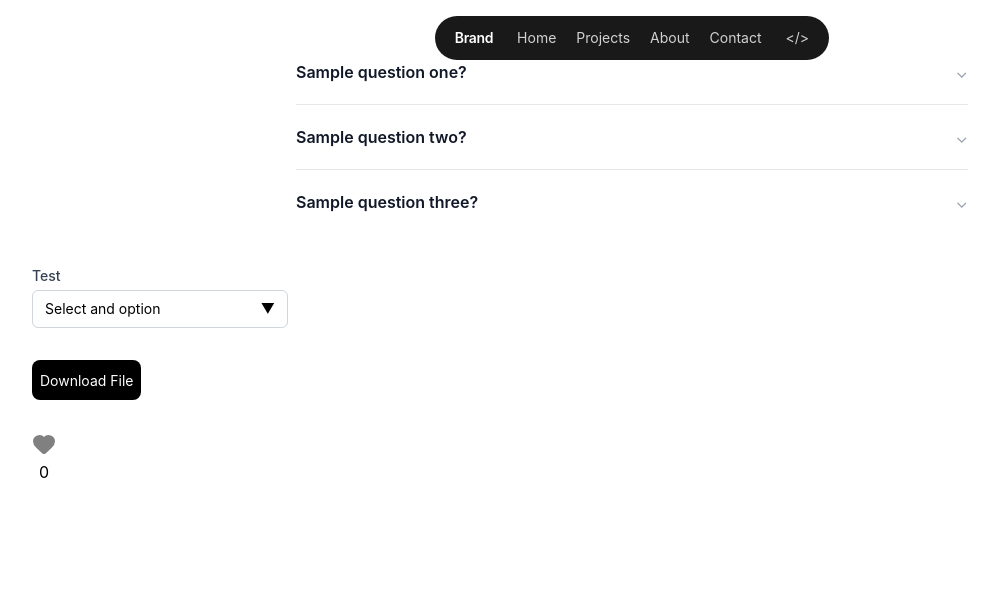
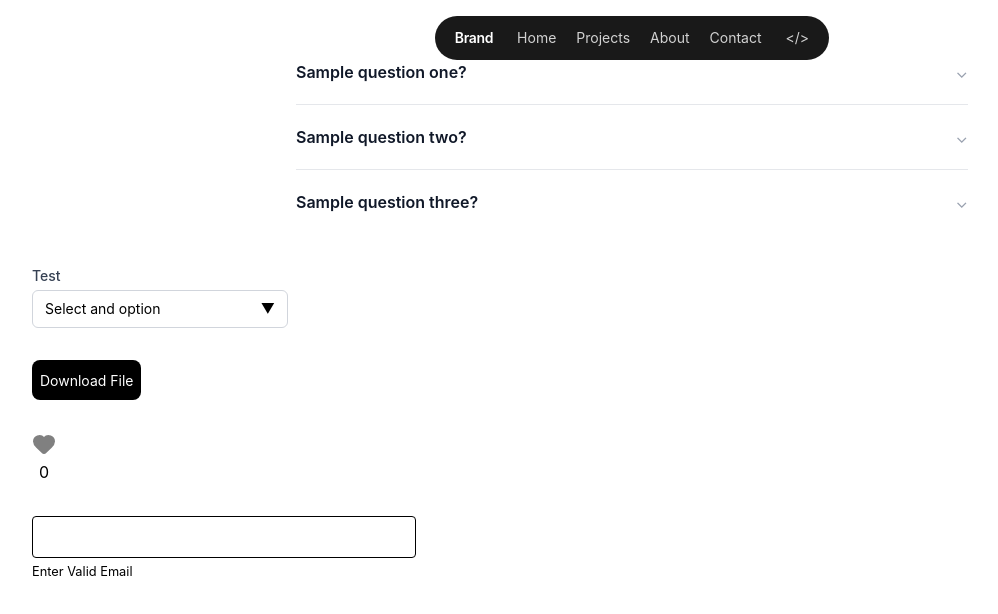
Before and after one commit to omkarwarik02/stark, a React (Vite) app: page / in a window 1280 px wide. Shown: the top 614 px of the page, without its empty margins (8-1006 px from the left). Built offline with nearby package versions, Linux system fonts and the light colour scheme.

Commit message:
Fixed index.d.ts and created new component called EmailCheck

```diff
--- a/src/App.tsx
+++ b/src/App.tsx
@@ -3,7 +3,7 @@ import DynamicIslandNavbar from './DynamicIslandNavbar/DynamicIslandNavbar'
 import FileDownloadButton from './FileDownloadButton/FileDownloadButton'
 import { FAQAccordion } from './index'
 import LikeButton from './LikeButton/LikeButton'
-
+import EmailCheck from './EmailCheck/EmailCheck'
 function App() {
   return (
     <div className="p-10 space-y-8">
@@ -12,6 +12,7 @@ function App() {
       <DropdownMenu label="Test" />
       <FileDownloadButton href="/test.pdf" download="test.pdf" />
       <LikeButton initialCount={0} initialIsLiked={false} />
+      <EmailCheck />
     </div>
   )
 }
--- /dev/null
+++ b/src/EmailCheck/EmailCheck.tsx
@@ -0,0 +1,60 @@
+import { useState } from "react";
+
+
+
+export default function EmailCheck() {
+
+const [Email, setEmail] = useState("");
+
+const validate = /^[a-zA-Z0-9._%+-]+@[a-zA-Z0-9.-]+\.[a-zA-Z]{2,}$/.test(Email);
+
+const showMessage = () => {
+
+
+    if(validate){
+        return'Correct Email'
+    } else {
+        return 'Enter Valid Email'
+    }
+
+
+}
+ const message = showMessage()
+
+
+return (
+<div className="w-full max-w-sm">
+    <input
+     type="email"
+     value={Email}
+     onChange={(e) => setEmail(e.target.value)}
+
+     className="w-full border border-black px-3 py-2 rounded"
+    />
+     <small>{message}</small>
+
+
+</div>
+
+
+
+
+
+
+
+
+
+)
+
+
+
+
+
+
+
+
+
+
+
+
+}
--- a/src/index.ts
+++ b/src/index.ts
@@ -4,3 +4,4 @@ export {default as DynamicIslandNavbar} from './DynamicIslandNavbar/DynamicIslan
 export {default as DropdownMenu} from './DropdownMenu/DropdownMenu'
 export {default as FileDownloadButton} from './FileDownloadButton/FileDownloadButton'
 export {default as LikeButton} from './LikeButton/LikeButton'
+export {default as PasswordStrengthCheck} from './PasswordStrengthCheck/PasswordStrengthCheck'
```
